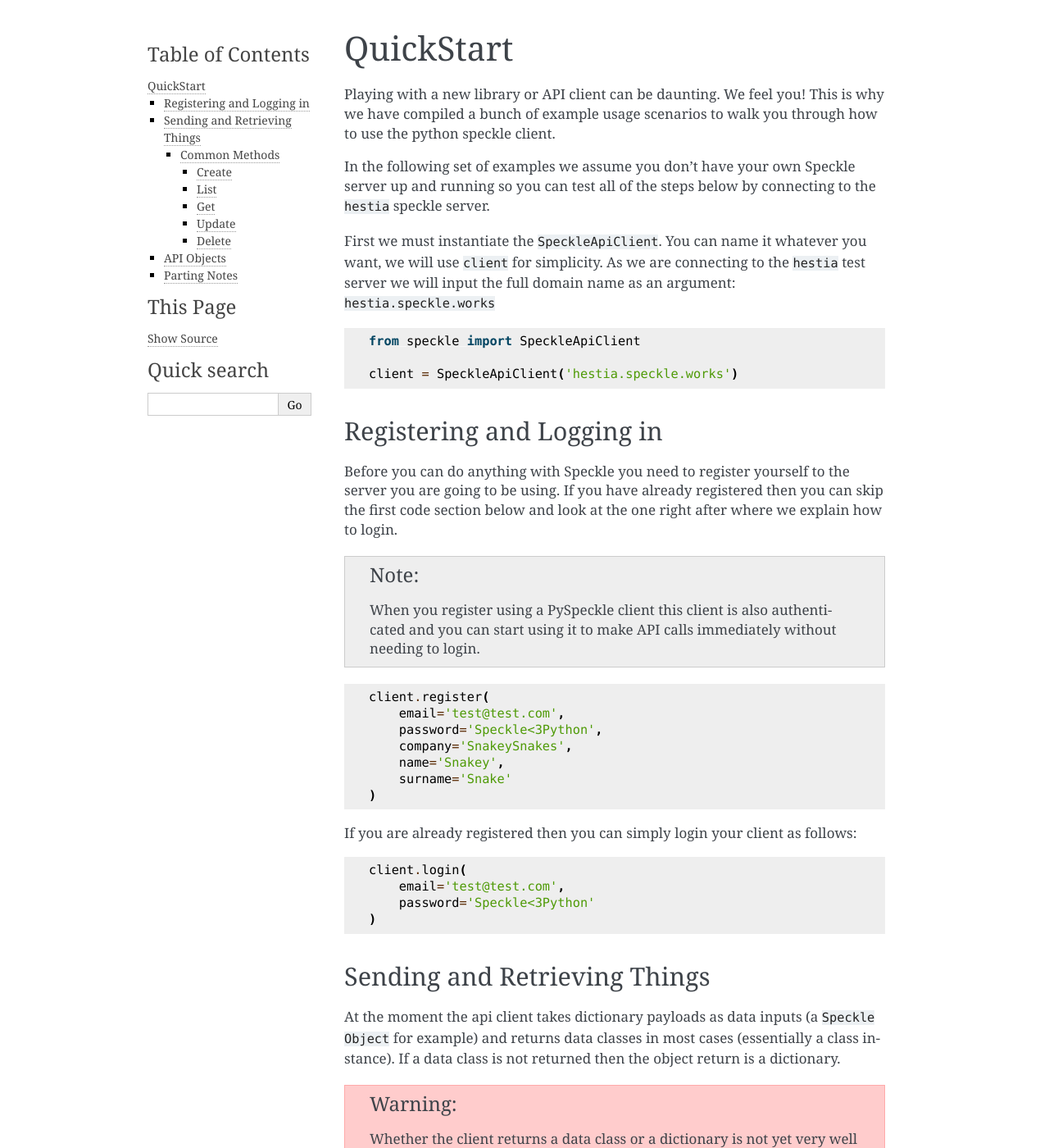
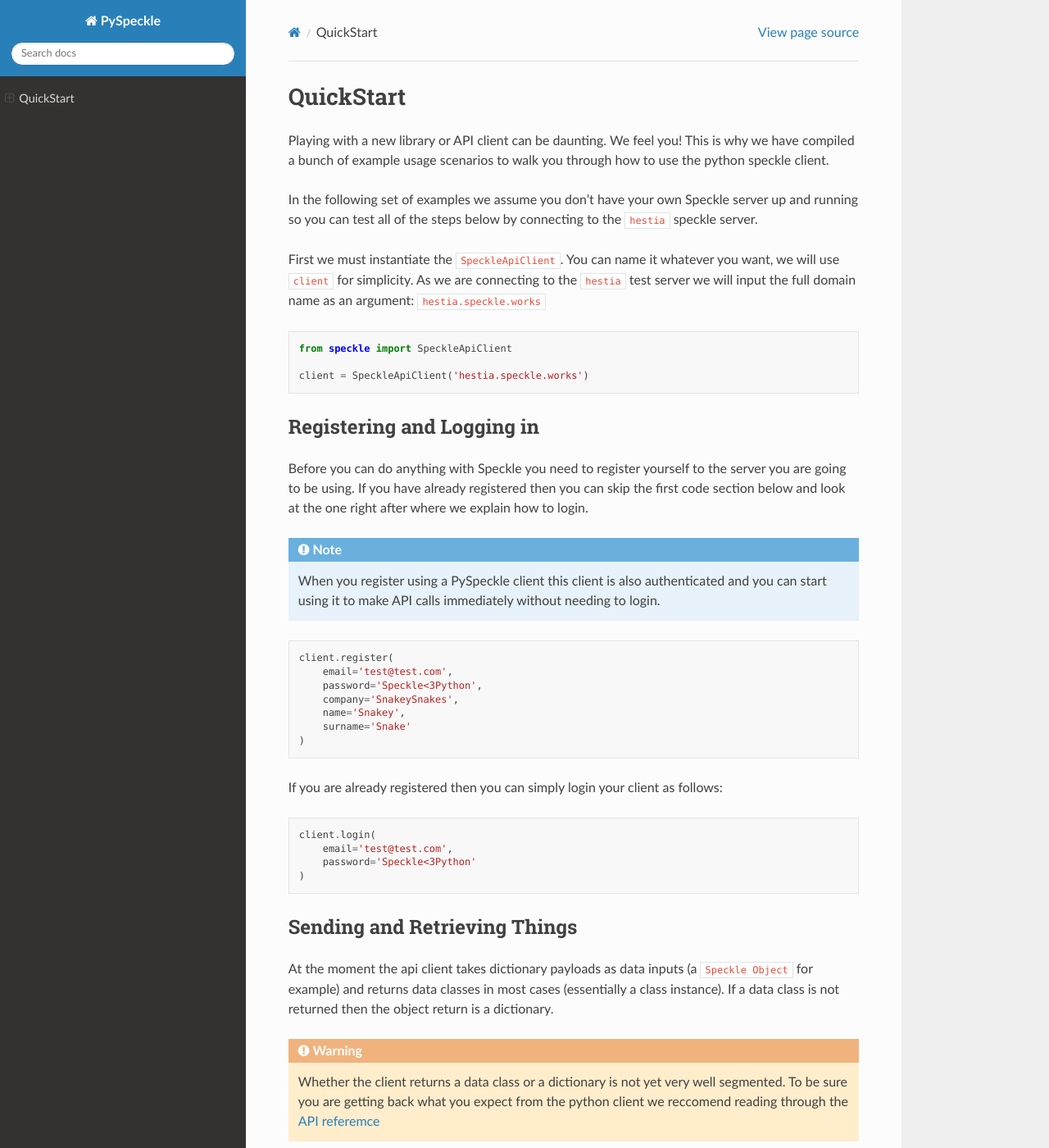
Before and after one commit to speckleworks/PySpeckle, a Sphinx documentation site: the page built from docs/quickstart.md, in a window 1280 px wide and 1400 px high. Shown: the whole window at 82% size. Built offline with Sphinx 7.4.7 and the Read the Docs theme 2.0.0, drawn with Linux system fonts in a browser that asks for light colours; some of the changed text lies outside the part shown.

Commit message:
docs(sphinx): switch theme and create index.rst

```diff
--- a/docs/conf.py
+++ b/docs/conf.py
@@ -33,6 +33,10 @@
     'm2r',
     ]
 
+napoleon_google_docstring = True
+napoleon_use_param = True
+napoleon_use_ivar = True
+
 # Add any paths that contain templates here, relative to this directory.
 templates_path = ['_templates']
 
@@ -49,7 +53,7 @@
 # The theme to use for HTML and HTML Help pages.  See the documentation for
 # a list of builtin themes.
 #
-html_theme = 'alabaster'
+html_theme = 'sphinx_rtd_theme'
 
 # Add any paths that contain custom static files (such as style sheets) here,
 # relative to this directory. They are copied after the builtin static files,
--- a/docs/contents.rst
+++ b/docs/contents.rst
@@ -5,7 +5,8 @@
 
 Welcome to PySpeckle's documentation!
 =====================================
-.. mdinclude:: ../README.md
+
+.. mdinclude:: ../../README.md
 
 .. toctree::
    :maxdepth: 2
--- /dev/null
+++ b/docs/index.rst
@@ -0,0 +1,4 @@
+Welcome to PySpeckle's documentation!
+=====================================
+
+.. mdinclude:: ../../README.md
```
